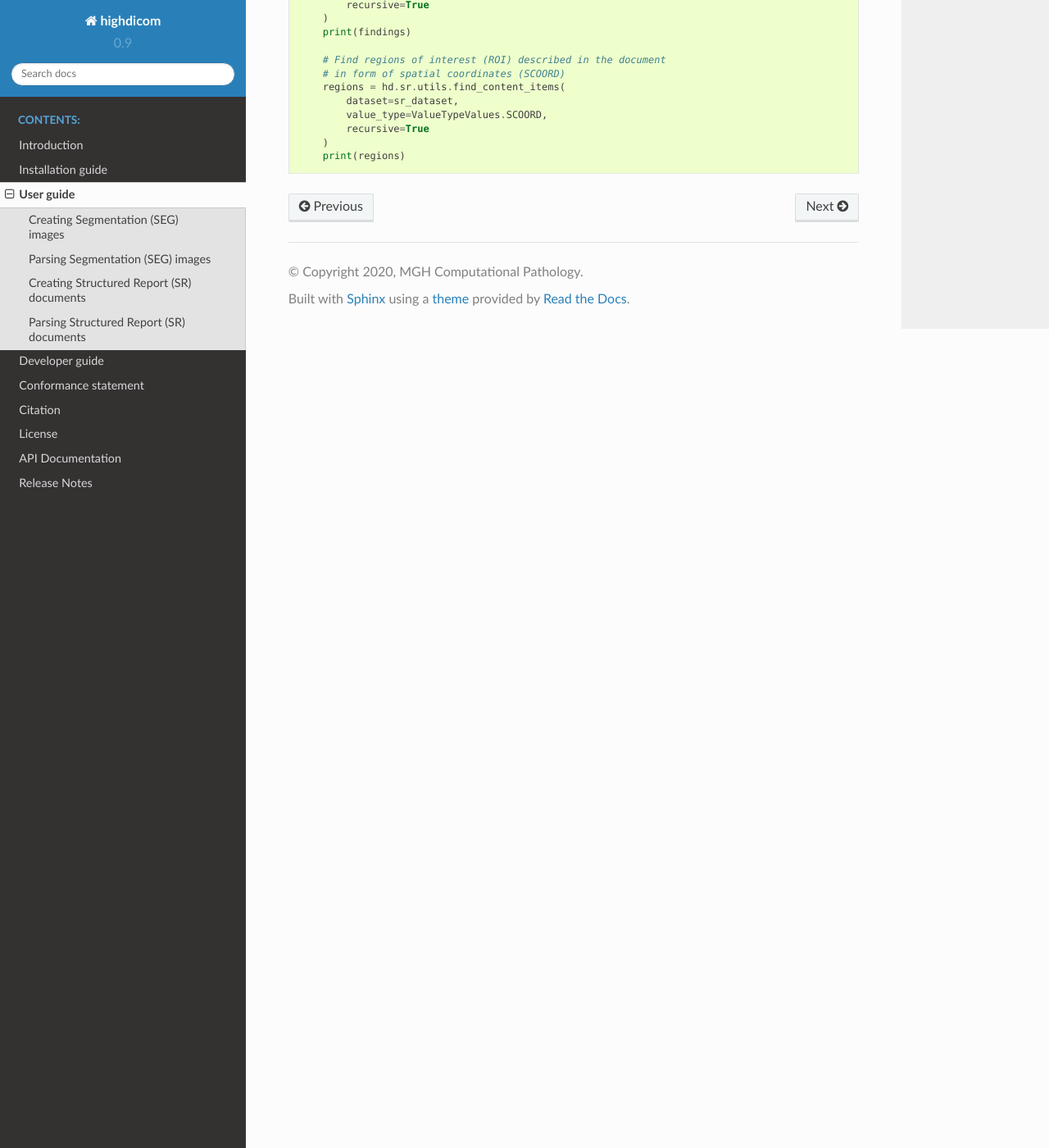
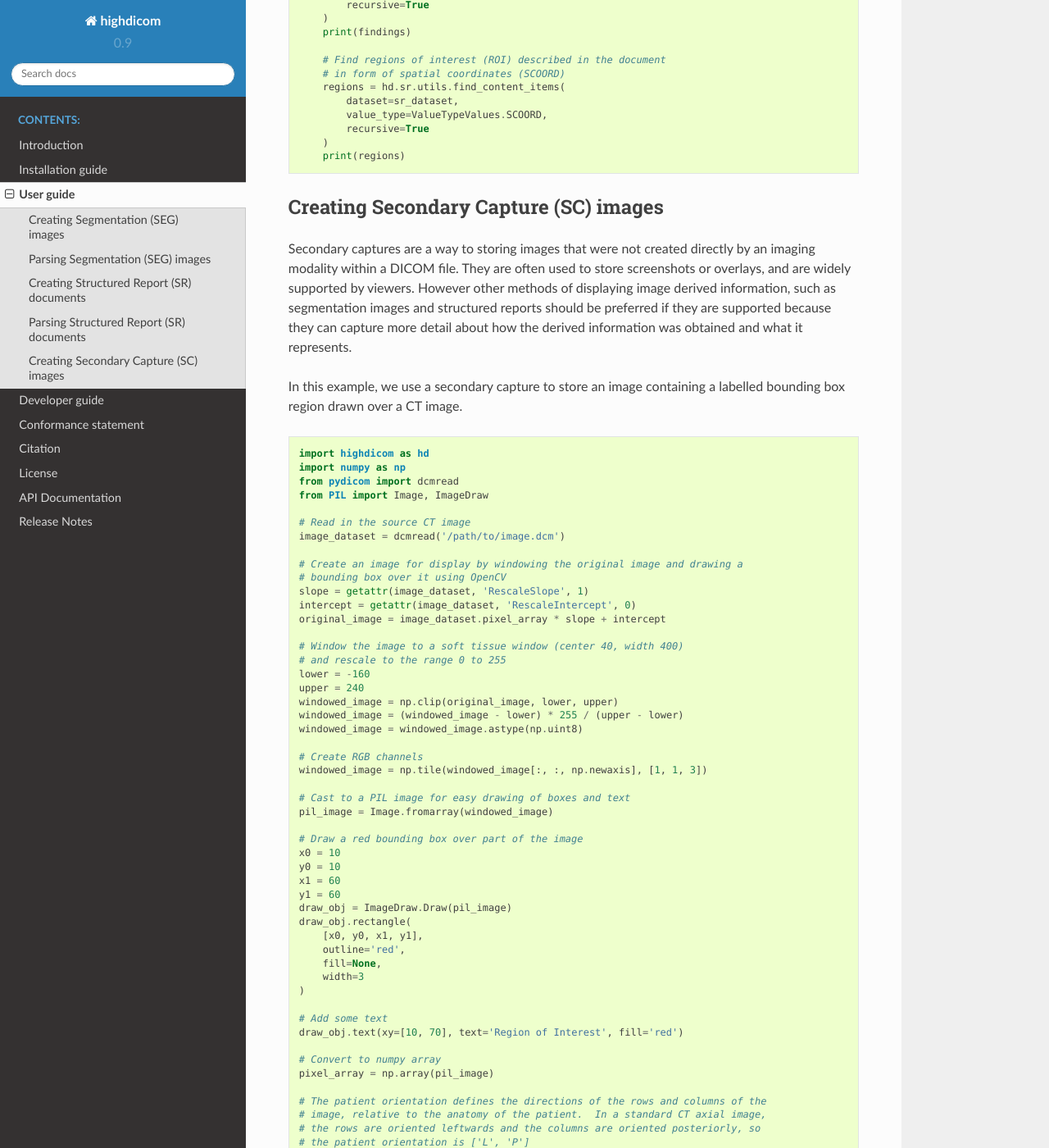
Before and after one commit to ImagingDataCommons/highdicom, a Sphinx documentation site: the page built from docs/usage.rst, in a window 1280 px wide and 1400 px high, scrolled down 5649 px. Shown: the whole window at 82% size. Built offline with Sphinx 7.4.7 and the Read the Docs theme 2.0.0, drawn with Linux system fonts in a browser that asks for light colours; some of the changed text lies outside the part shown.

Commit message:
Added secondary capture example

```diff
--- a/docs/usage.rst
+++ b/docs/usage.rst
@@ -350,6 +350,100 @@ Finding relevant content in the nested SR content tree:
         )
         print(regions)
 
+
+.. _creating-sc:
+
+Creating Secondary Capture (SC) images
+--------------------------------------
+
+Secondary captures are a way to storing images that were not created directly
+by an imaging modality within a DICOM file. They are often used to store
+screenshots or overlays, and are widely supported by viewers. However other
+methods of displaying image derived information, such as segmentation images
+and structured reports should be preferred if they are supported because they
+can capture more detail about how the derived information was obtained and
+what it represents.
+
+In this example, we use a secondary capture to store an image containing a
+labelled bounding box region drawn over a CT image.
+
+.. code-block:: python
+
+    import highdicom as hd
+    import numpy as np
+    from pydicom import dcmread
+    from PIL import Image, ImageDraw
+
+    # Read in the source CT image
+    image_dataset = dcmread('/path/to/image.dcm')
+
+    # Create an image for display by windowing the original image and drawing a
+    # bounding box over it using OpenCV
+    slope = getattr(image_dataset, 'RescaleSlope', 1)
+    intercept = getattr(image_dataset, 'RescaleIntercept', 0)
+    original_image = image_dataset.pixel_array * slope + intercept
+
+    # Window the image to a soft tissue window (center 40, width 400)
+    # and rescale to the range 0 to 255
+    lower = -160
+    upper = 240
+    windowed_image = np.clip(original_image, lower, upper)
+    windowed_image = (windowed_image - lower) * 255 / (upper - lower)
+    windowed_image = windowed_image.astype(np.uint8)
+
+    # Create RGB channels
+    windowed_image = np.tile(windowed_image[:, :, np.newaxis], [1, 1, 3])
+
+    # Cast to a PIL image for easy drawing of boxes and text
+    pil_image = Image.fromarray(windowed_image)
+
+    # Draw a red bounding box over part of the image
+    x0 = 10
+    y0 = 10
+    x1 = 60
+    y1 = 60
+    draw_obj = ImageDraw.Draw(pil_image)
+    draw_obj.rectangle(
+        [x0, y0, x1, y1],
+        outline='red',
+        fill=None,
+        width=3
+    )
+
+    # Add some text
+    draw_obj.text(xy=[10, 70], text='Region of Interest', fill='red')
+
+    # Convert to numpy array
+    pixel_array = np.array(pil_image)
+
+    # The patient orientation defines the directions of the rows and columns of the
+    # image, relative to the anatomy of the patient.  In a standard CT axial image,
+    # the rows are oriented leftwards and the columns are oriented posteriorly, so
+    # the patient orientation is ['L', 'P']
+    patient_orientation=['L', 'P']
+
+    # Create the secondary capture image. By using the `from_ref_dataset`
+    # constructor, all the patient and study information willl be copied from the
+    # original image dataset
+    sc_image = hd.sc.SCImage.from_ref_dataset(
+        ref_dataset=image_dataset,
+        pixel_array=pixel_array,
+        photometric_interpretation=hd.PhotometricInterpretationValues.RGB,
+        bits_allocated=8,
+        coordinate_system=hd.CoordinateSystemNames.PATIENT,
+        series_instance_uid=hd.UID(),
+        sop_instance_uid=hd.UID(),
+        series_number=100,
+        instance_number=1,
+        manufacturer='Manufacturer',
+        pixel_spacing=image_dataset.PixelSpacing,
+        patient_orientation=patient_orientation
+    )
+
+    # Save the file
+    sc_image.save_as('sc_output.dcm')
+
+
 .. .. _creation-legacy:
 
 .. Creating Legacy Converted Enhanced Images
```
